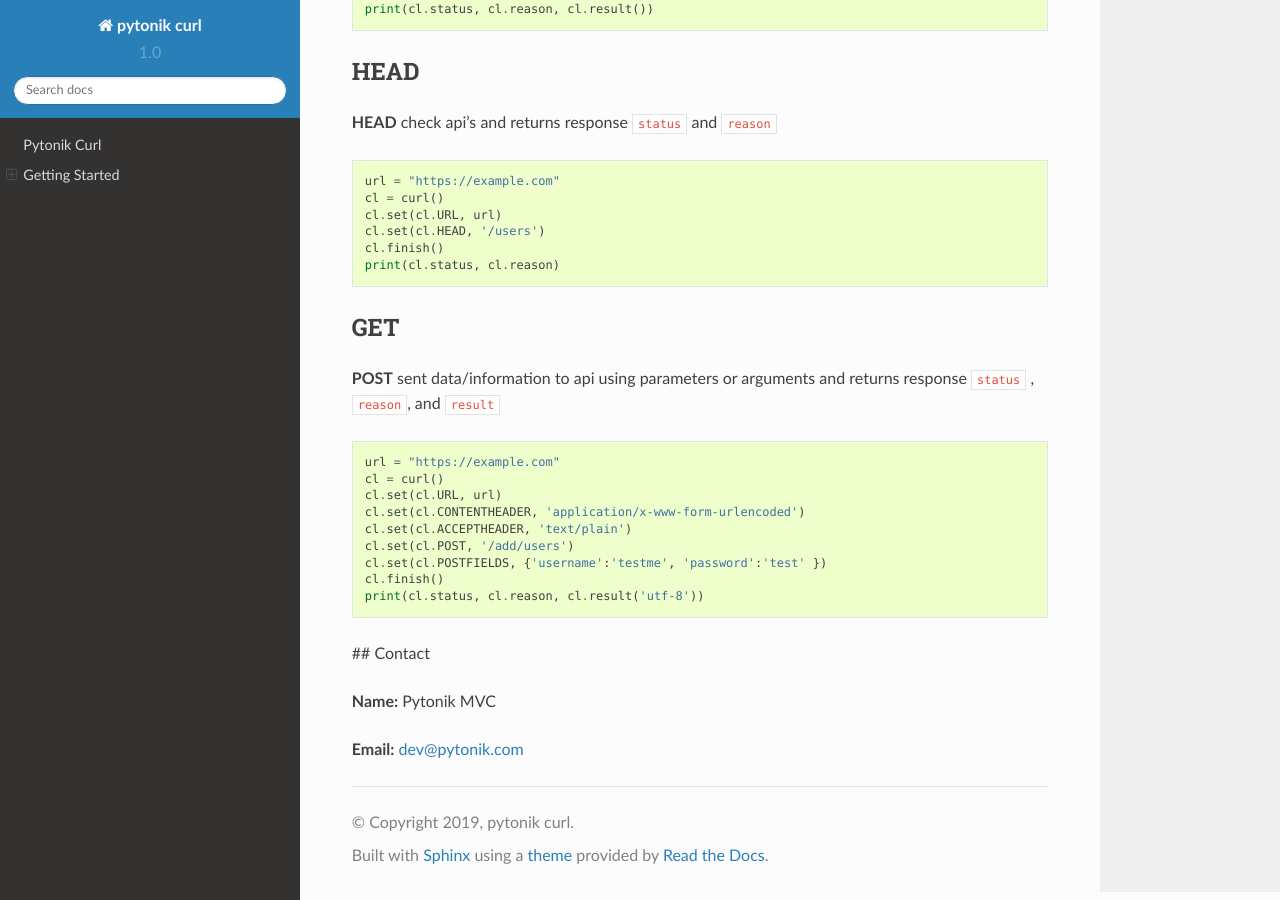
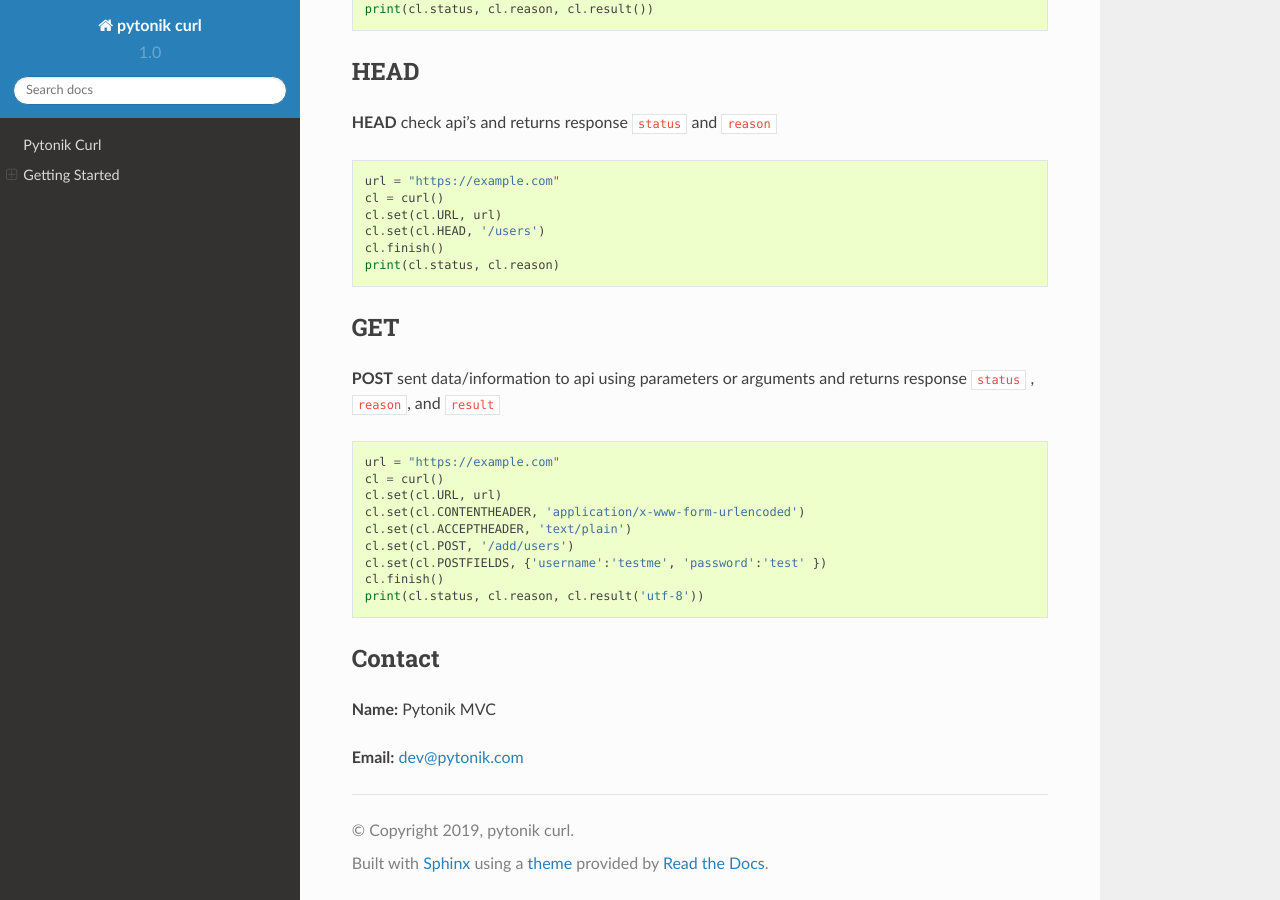
Before and after one commit to emmamartins/Python-curl, a Sphinx documentation site: the page built from docs/source/index.rst, in a window 1280 px wide and 900 px high, scrolled down 1372 px. Built offline with Sphinx 7.4.7 and the Read the Docs theme 2.0.0, drawn with Linux system fonts in a browser that asks for light colours.

```diff
--- a/docs/source/index.rst
+++ b/docs/source/index.rst
@@ -113,7 +113,8 @@ and returns response ``status`` , ``reason``, and  ``result``
 
 
 
-## Contact
+Contact
+-------
 
 **Name:**  Pytonik MVC
 
```
